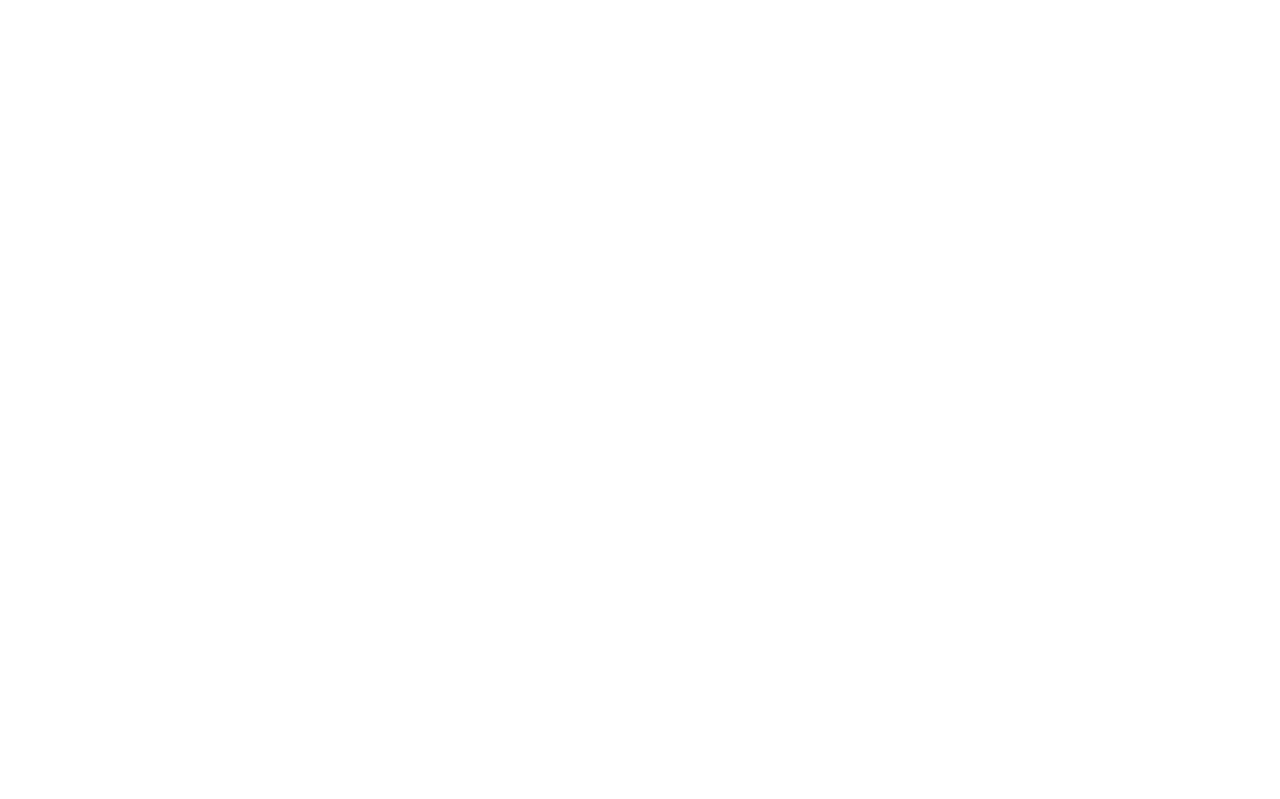
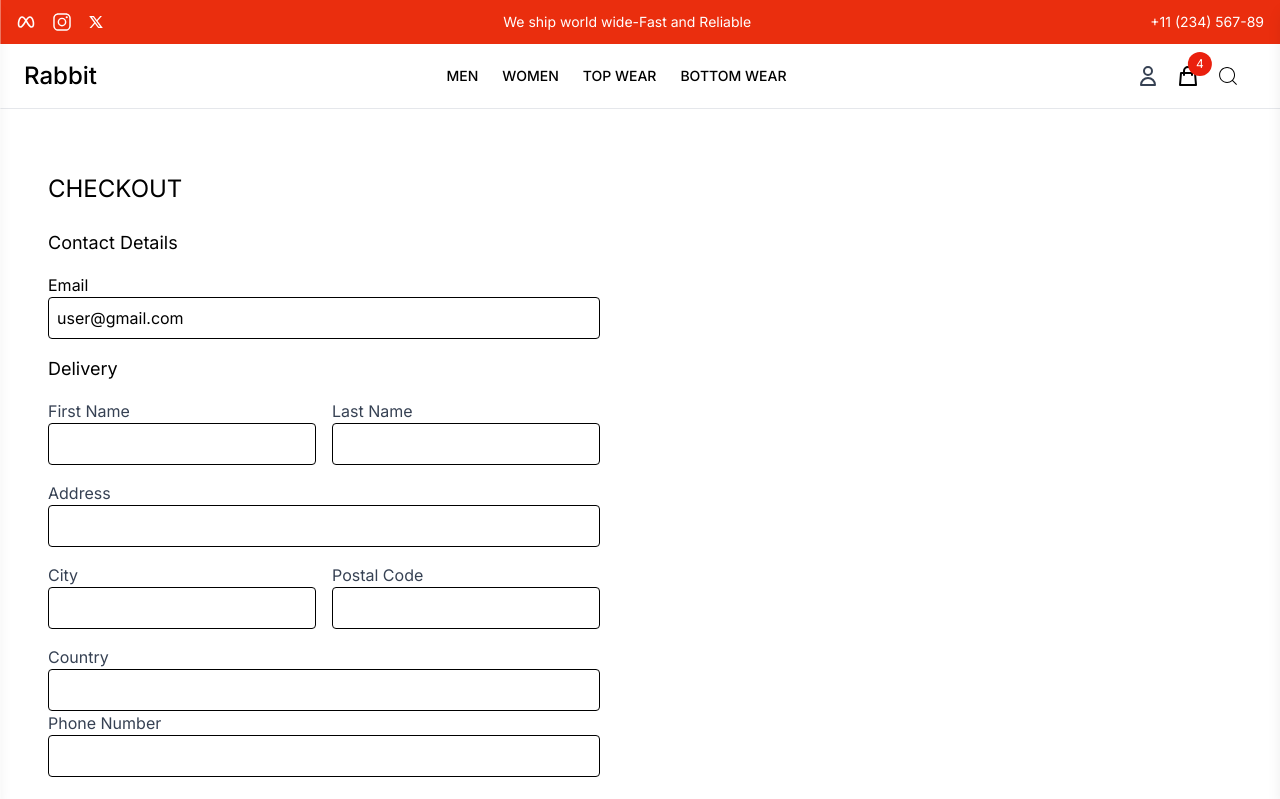
Before and after one commit to vip03pandey/eCommerce-App, a React (Vite) app in the folder frontend/: page /checkout in a window 1280 px wide. Before the commit this address had no page. Shown: the top 799 px of the page. Built offline with nearby package versions, Linux system fonts and the light colour scheme.

Commit message:
checkout

```diff
--- a/frontend/package.json
+++ b/frontend/package.json
@@ -11,6 +11,7 @@
   },
   "dependencies": {
     "@tailwindcss/vite": "^4.1.1",
+    "lodash": "^4.17.21",
     "react": "^19.0.0",
     "react-dom": "^19.0.0",
     "react-icons": "^5.5.0",
--- a/frontend/src/App.jsx
+++ b/frontend/src/App.jsx
@@ -7,6 +7,8 @@
 import Register from './pages/Register';
 import Profile from './pages/Profile';
 import CollectionPage from './pages/CollectionPage';
+import ProductDetails from './components/Products/ProductDetails';
+import Checkout from './components/Cart/Checkout';
 const App = () => {
   return (
    <BrowserRouter >
@@ -18,6 +20,8 @@
     <Route path="register" element={<Register/>}></Route>
     <Route path="profile" element={<Profile/>}></Route>
     <Route path="collections/:collection" element={<CollectionPage/>}></Route>
+    <Route path="product/:id" element={<ProductDetails/>}></Route>
+    <Route path="checkout" element={<Checkout/>}></Route>
     </Route>
     <Route>{ /*admin layout*/ }</Route>
    </Routes>
--- /dev/null
+++ b/frontend/src/components/Cart/Checkout.jsx
@@ -0,0 +1,102 @@
+import { first, set } from 'lodash';
+import React, { useState } from 'react'
+import { useNavigate } from 'react-router-dom';
+const cart={
+    products:[
+        {
+            name:"T-shirt",
+            size:"M",
+            color:'Black',
+            price:120,
+            image:"https://picsum.photos/200?random=1"
+        },
+        {
+            name:"T-shirt",
+            size:"M",
+            color:'Black',
+            price:120,
+            image:"https://picsum.photos/200?random=2"
+        },
+    ],
+    totalPrice:240,
+}
+const Checkout = () => {
+    const navigate=useNavigate();
+    const [shippingAddress,setShippingAddress]=useState({
+        firstName:'',
+        lastName:'',
+        address:'',
+        city:'',
+        postalCode:'',
+        country:'',
+        phone:''
+    })
+    const [checkoutId,setCheckoutId]=useState(null)
+
+    const handleCreateCheckout=(e)=>{
+        e.preventDefault()
+        setCheckoutId(123)
+    }
+  return (
+    <div className='grid grid-cols-1 lg:grid-cols-2 gap-8 max-w-7xl mx-auto py-10 px-6 tracking tighter'>
+        <div className='bg-white rounded-lg p-6 '>
+            <h2 className='text-2xl uppercase mb-6'>Checkout</h2>
+            <form onSubmit={handleCreateCheckout} action="">
+                <h3 className='text-lg mb-4 '>Contact Details</h3>
+                <div className='mb-4'>
+                    <label className='block gray-700 '>Email</label>
+                    <input
+                    type="email"
+                    value="user@gmail.com"
+                    className='w-full p-2 border rounded'
+                    disabled/>
+                </div>
+                <h3 className='text-lg mb-4'>Delivery</h3>
+                <div className='mb-4 grid grid-cols-2 gap-4'>
+                    <div>
+
+                    <label className="block text-gray-700">First Name</label>
+                    <input type="text" value={shippingAddress.firstName} onChange={(e)=>setShippingAddress({...shippingAddress,firstName:e.target.value})} className='w-full p-2 border rounded' required />
+                </div>
+                <div>
+                    <label className="block text-gray-700">Last Name</label>
+                    <input type="text" value={shippingAddress.lastName} onChange={(e)=>setShippingAddress({...shippingAddress,lastName:e.target.value})} className='w-full p-2 border rounded' required />
+                </div>
+
+                </div>
+                <div className='mb-4 '>
+                    <label className="block text-gray-700">Address</label>
+                    <input type="text" value={shippingAddress.address} onChange={(e)=>setShippingAddress({...shippingAddress,address:e.target.value})} className='w-full p-2 border rounded' required />
+                </div>
+                <div className='mb-4 grid grid-cols-2 gap-4'>
+
+                <div>
+                    <label className="block text-gray-700">City</label>
+                    <input type="text" value={shippingAddress.city} onChange={(e)=>setShippingAddress({...shippingAddress,city:e.target.value})} className='w-full p-2 border rounded' required />
+                    </div>
+                    <div>
+                    <label className="block text-gray-700">Postal Code</label>
+                    <input type="text" value={shippingAddress.postalCode} onChange={(e)=>setShippingAddress({...shippingAddress,postalCode:e.target.value})} className='w-full p-2 border rounded' required />
+                    </div>
+                </div>
+
+                <div>
+                    <label className="block text-gray-700">Country</label>
+                    <input type="text" value={shippingAddress.country} onChange={(e)=>setShippingAddress({...shippingAddress,country:e.target.value})} className='w-full p-2 border rounded' required />
+                    </div>
+                    <div>
+                    <label className="block text-gray-700">Phone Number</label>
+                    <input type="text" value={shippingAddress.phone} onChange={(e)=>setShippingAddress({...shippingAddress,phone:e.target.value})} className='w-full p-2 border rounded' required />
+                    </div>
+                <div className='mt-6'>{!checkoutId ? (<button type='submit' className='w-full bg-black text-white py-3 rounded'> Continue To Payment</button>) : (
+                    <div>
+                        <h3 className='text-lg mb-4 '>Pay With Paypal</h3>
+                    </div>
+                ) }</div>
+            </form>
+        </div>
+    </div>
+  )
+}
+
+export default Checkout
--- a/frontend/src/components/Layout/CartDrawer.jsx
+++ b/frontend/src/components/Layout/CartDrawer.jsx
@@ -1,8 +1,14 @@
 import React from 'react';
+import { useNavigate } from 'react-router-dom';
 import { IoCloseCircle } from "react-icons/io5";
 import CartContents from '../Cart/CartContents';
 
 const CartDrawer = ({ drawerOpen, toggleCardDrawer }) => {
+  const navigate = useNavigate();
+  const handleCheckout = () => {
+    navigate("/checkout")
+    toggleCardDrawer()
+  }
   return (
     <div className={`fixed top-0 right-0 w-3/4 sm:w-1/2 md:w-[30rem] h-full bg-white shadow-lg transform transition-transform duration-300 flex flex-col z-50 ${drawerOpen ? 'translate-x-0' : 'translate-x-full'}`}>
       <div className='flex justify-end p-4'>
@@ -15,7 +21,7 @@
         <CartContents/>
       </div>
       <div className='p-4 bg-white sticky bottom-0'>
-        <button className='w-full bg-black text-white py-3 rounded-lg font-semibold hover:bg-gray-800 transition cursor-pointer'>Chekout</button>
+        <button onClick={handleCheckout} className='w-full bg-black text-white py-3 rounded-lg font-semibold hover:bg-gray-800 transition cursor-pointer'>Chekout</button>
         <p className='text-sm tracking-tighter text-gray-500 mt-2 text-center '>
             Shipping ,taxes and discounts codes calculated at checkout
         </p>
--- a/frontend/src/components/Products/FilterSidebar.jsx
+++ b/frontend/src/components/Products/FilterSidebar.jsx
@@ -1,5 +1,8 @@
 import React,{useState,useEffect} from 'react'
 import { useNavigate, useSearchParams } from 'react-router-dom'
+import { debounce } from 'lodash';
+import { useCallback } from 'react';
+
 
 const FilterSidebar = () => {
     const [searchParams,setSearchParams]=useSearchParams()
@@ -94,15 +97,31 @@
         setSearchParams(params);
         navigate(`?${params.toString()}`);
       };
-      const handlePriceChange=(e)=>{
-        const newPrice=e.target.value
-        setPriceRange([0,newPrice])
-        const newFilters={...filters}
-        newFilters.minPrice=0
-        newFilters.maxPrice=newPrice
-        setFilters(newFilters)
-        updateURLParams(newFilters)
-      }
+    //    const handlePriceChange=(e)=>{
+    //     const newPrice=e.target.value
+    //     setPriceRange([0,newPrice])
+    //     const newFilters={...filters}
+    //     newFilters.minPrice=0
+    //     newFilters.maxPrice=newPrice
+    //     setFilters(newFilters)
+    //     updateURLParams(newFilters)
+    //     console.log("updatesd")
+    //   }
+      const handlePriceChange = (e) => {
+        const newPrice = e.target.value;
+        setPriceRange([0, newPrice]);
+        debouncedPriceChange(newPrice);
+      };
+      const debouncedPriceChange = useCallback(
+        debounce((newPrice) => {
+          const newFilters = { ...filters, minPrice: 0, maxPrice: newPrice };
+          setFilters(newFilters);
+          updateURLParams(newFilters);
+        }, 300),
+        [filters]
+      );
+
+
   return (
     <div className='p-4'>
         <h3 className='text-xl font-medium text-gray-800 mb-4'>Filters</h3>
@@ -144,7 +163,9 @@
             <label className='block text-gray-600 font-medium mb-2  '>Color</label>
             {colors.map((color)=>(
                 <button value={color}
-                onClick={handleFilterChange} key={color} name='color' className={`w-8 h-8 rounded-full border-1 border-black-500 cursor-pointer transition hover:sclae-105 m-0.5 ${filters.color===color?"ring-2 ring-blue-500":""}`} style={{backgroundColor:color.toLocaleLowerCase()}}></button>
+                onClick={handleFilterChange} key={color} name='color'
+                className={`w-8 h-8 rounded-full border-1 border-black-500 cursor-pointer transition hover:sclae-105 m-0.5 ${filters.color===color?"ring-2 ring-blue-500":""}`}
+                style={{backgroundColor:color.toLocaleLowerCase()}}></button>
             ))}
         </div>
 
@@ -201,7 +222,12 @@
         {/* price range */}
         <div className='mb-8'>
             <label className='block text-gray-600 font-medium mb-2  '>Price Range</label>
-            <input type="range" name='priceRange' min={0} max={100} value={priceRange[1]} onChange={handlePriceChange} className='w-full h-2 bg-gray-300 rounded-lg appearance-none cursor-pointer'/>
+            <input type="range"
+                name='priceRange'
+                min={0} max={100}
+                value={priceRange[1]}
+                onChange={handlePriceChange}
+                className='w-full h-2 bg-gray-300 rounded-lg appearance-none cursor-pointer'/>
             <div className='flex justify-between text-gray-600 mt-2'>
                 <span>$0</span>
                 <span>${priceRange[1]}</span>
--- a/frontend/src/components/Products/SortOptions.jsx
+++ b/frontend/src/components/Products/SortOptions.jsx
@@ -1,9 +1,23 @@
 import React from 'react'
-
+import { useSearchParams } from 'react-router-dom'
 const SortOptions = () => {
+  const [searchParams,setSearchParams]=useSearchParams()
+  const handleSortChange=(e)=>{
+    const sortBy=e.target.value
+    searchParams.set("sortBy",sortBy)
+    setSearchParams(searchParams)
+  }
   return (
-    <div>
-      sort
+    <div className='mb-4 flex items-center justify-end'>
+      <select id='sort'
+      onChange={handleSortChange}
+      className='border p-2 rounded-md focus:ouline-none'
+      value={searchParams.get("sortBy") || ""}>
+        <option value="">Default</option>
+        <option value="priceAsc">Price: Low to High</option>
+        <option value="priceDesc">Price: High to Low</option>
+        <option value="popularity">Popularity</option>
+      </select>
     </div>
   )
 }
--- a/frontend/src/pages/CollectionPage.jsx
+++ b/frontend/src/pages/CollectionPage.jsx
@@ -11,8 +11,11 @@
         setIsSidebarOpen(!isSidebarOpen)
     }
     useEffect(()=>{
-        document.addEventListener("mousedown",handleClickOutside)
-        document.removeEventListener("mousedown",handleClickOutside)
+        document.addEventListener("mousedown", handleClickOutside);
+
+        return () => {
+            document.removeEventListener("mousedown", handleClickOutside);
+        };
 
     },[])
     const handleClickOutside=(e)=>{
@@ -98,7 +101,6 @@
               }
             ]
             setProducts(fetchedProducts)
-            console.log("rerendered")
         },1000)
     },[])
   return (
```
Also changed, not shown: 1 other file (tests, documents, lock files or other folders).
